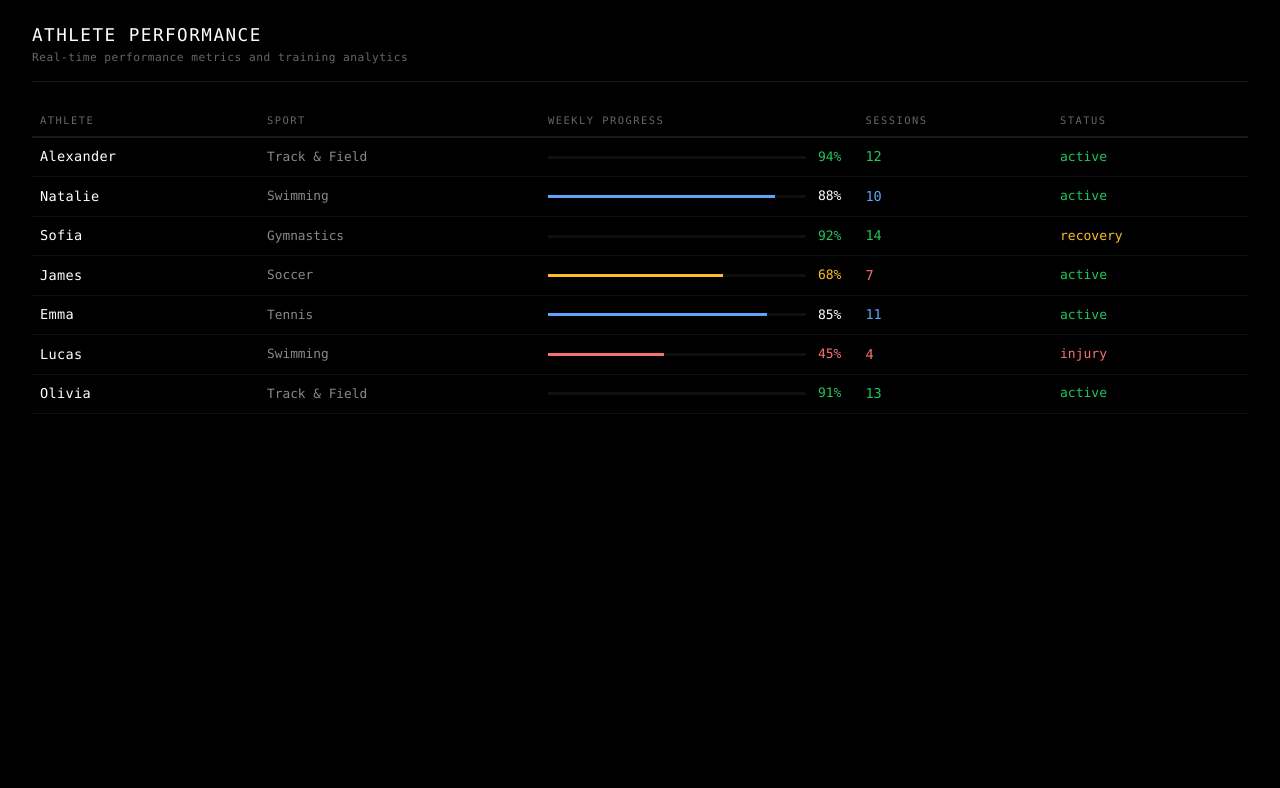
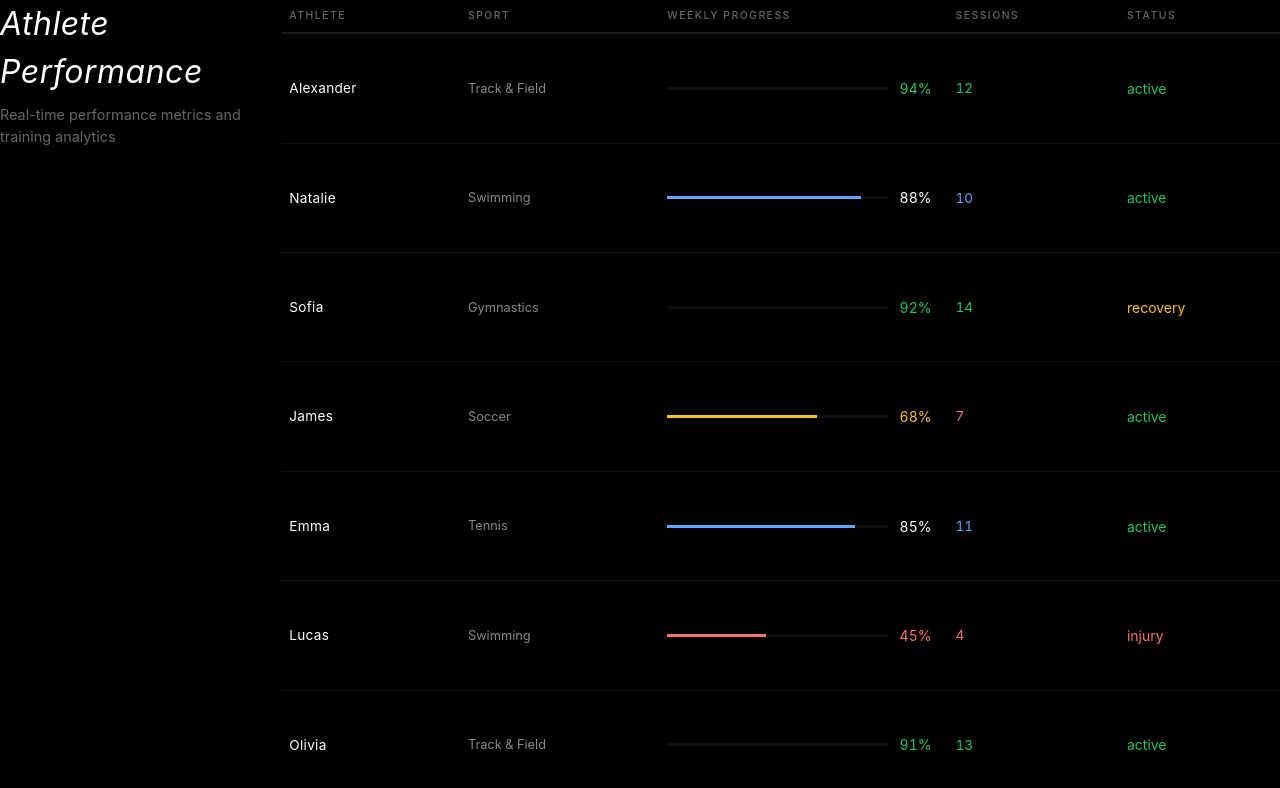
Before and after one commit to M3kko/nolimit_dashboard, a React (Create React App) app in the folder nolimit-dashboard/: page / in a window 1280 px wide. Shown: the top 788 px of the page. Built offline with nearby package versions, Linux system fonts and the light colour scheme.

Commit message:
updating layout and styling

```diff
--- a/nolimit-dashboard/src/App.css
+++ b/nolimit-dashboard/src/App.css
@@ -7,38 +7,135 @@
 body {
   background: #000000;
   color: #ffffff;
-  font-family: 'SF Mono', 'Monaco', 'Inconsolata', 'Fira Mono', 'Droid Sans Mono', 'Source Code Pro', monospace;
+  font-family: 'Georgia', 'Times New Roman', 'Palatino' serif;
   font-weight: 400;
-  font-size: 13px;
-  line-height: 1.3;
+  font-size: 14px;
+  line-height: 1.5;
+  overflow-x: hidden;
 }
 
 .App {
-  padding: 1.5rem 2rem;
-  max-width: 1800px;
-  margin: 0 auto;
+  display: flex;
+  min-height: 100vh;
+}
+
+.Sidebar {
+  width: 240px;
+  background: #0a0a0a;
+  border-right: 1px solid #1a1a1a;
+  padding: 2rem 0 ;
+  position: fixed;
+  height: 100vh;
+  left: 0;
+  top: 0;
+}
+
+.sidebar-logo {
+  padding: 0 1.5rem;
+  margin-bottom: 3rem;
+}
+
+.sidebar-logo h2 {
+  font-size: 1.2rem;
+  font-weight: 500;
+  letter-spacing: 0.5px;
+  font-style: italic;
+}
+
+.nav-menu {
+  list-style: none;
+}
+
+.nav-item {
+  padding: 0.85rem 1.5rem;
+  cursor: pointer;
+  transition: all 0.2s ease;
+  border-left: 3px solid transparent;
+  font-size: 0.9rem;
+  color: #888888;
+}
+
+.nav-item:hover {
+  background: #0f0f0f;
+  color: #ffffff;
+  border-left-color: #3b82f6;
+}
+
+.nav-item.active {
+  background: #0f0f0f;
+  color: #ffffff;
+  border-left-color: #22c55e;
+}
+
+.main-content {
+  flex: 1;
+  margin-left: 240px;
+  padding: 2rem 2.5rem;
 }
 
 .dashboard-header {
-  margin-bottom: 1.5rem;
-  border-bottom: 1px solid #1a1a1a;
-  padding-bottom: 1rem;
+  margin-bottom: 2rem;
 }
 
 .dashboard-header h1 {
-  font-size: 1.1rem;
-  font-weight: 500;
-  letter-spacing: 1.5px;
-  margin-bottom: 0.25rem;
+  font-size: 2rem;
+  font-weight: 400;
+  letter-spacing: 0.5px;
+  margin-bottom: 0.5rem;
   color: #ffffff;
-  text-transform: uppercase;
+  font-style: italic;
 }
 
 .subtitle {
   color: #666666;
-  font-size: 0.7rem;
+  font-size: 0.9rem;
   font-weight: 400;
-  letter-spacing: 0.5px;
+}
+
+.insights-bar {
+  display: grid;
+  grid-template-columns: repeat(auto-fit, minmax(240px, 1fr));
+  gap: 1.5rem;
+  margin-bottom: 2.5rem;
+}
+
+.insight-card {
+  background: #0a0a0a;
+  border: 1px solid #1a1a1a;
+  padding: 1.5rem;
+  border-radius: 4px;
+  transition: border-color 0.2s ease;
+}
+
+.insight-card:hover {
+  border-color: #2a2a2a;
+}
+
+.insight-label {
+  font-size: 0.75rem;
+  text-transform: uppercase;
+  letter-spacing: 1px;
+  color: #666666;
+  margin-bottom: 0.75rem;
+  font-family: -apple-system, BlinkMacSystemFont, 'Segoe UI', sans-serif;
+  font-weight: 500;
+}
+
+.insight-value {
+  font-size: 2rem;
+  font-weight: 400;
+  margin-bottom: 0.5rem;
+  font-variant-numeric: tabular-nums;
+}
+
+.insight-change {
+  font-size: 0.85rem;
+  font-family: -apple-system, BlinkMacSystemFont, 'Segoe UI', sans-serif;
+}
+
+.insight-change {
+  font-size: 0.85rem;
+
 }
 
 .athlete-table {
```
